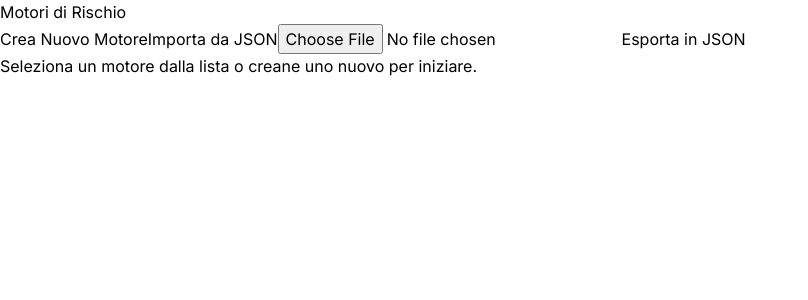
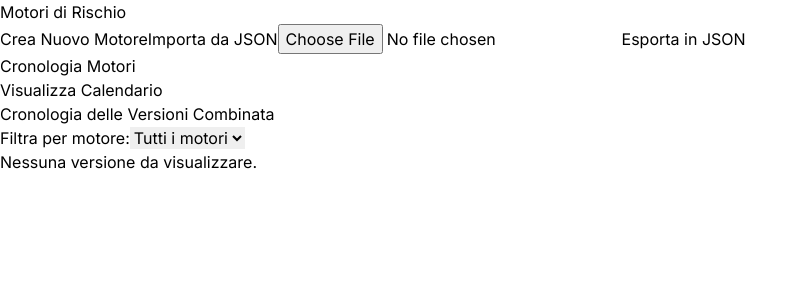
Before and after one commit to Castore1977/project_track, a React (Vite) app: page / in a window 1280 px wide. Shown: the top 300 px of the page, without its empty margins (0-808 px from the left). Built offline with nearby package versions, Linux system fonts and the light colour scheme.

Commit message:
Modifiche varie V5

```diff
--- a/src/App.jsx
+++ b/src/App.jsx
@@ -125,56 +125,94 @@ const DeleteConfirmModal = ({ onConfirm, onCancel, message }) => {
   );
 };
 
-const Timeline = ({ versions, onShowDetails, onDeleteVersion }) => {
+// Nuovo componente per la timeline combinata
+const AllEnginesTimeline = ({ engines, onShowDetails, onDeleteVersion }) => {
+    const [filterEngineId, setFilterEngineId] = useState('all');
+
+    // 1. Raccogli tutte le versioni con i dati del motore
+    const allVersions = engines.flatMap(engine =>
+        engine.versions.map((version, index) => ({
+            ...version,
+            engineId: engine.id,
+            engineName: engine.name,
+            engineVersions: engine.versions, // Passa tutte le versioni del motore per calcolare la versione precedente
+            versionIndex: index,
+        }))
+    ).filter(v => filterEngineId === 'all' || v.engineId === filterEngineId)
+     .sort((a, b) => new Date(b.timestamp) - new Date(a.timestamp)); // Ordina dalla più recente
+
+    const engineColors = ['bg-blue-500', 'bg-green-500', 'bg-red-500', 'bg-yellow-500', 'bg-purple-500', 'bg-indigo-500', 'bg-pink-500', 'bg-teal-500'];
+    const getEngineColor = (engineId) => {
+        const index = engines.findIndex(e => e.id === engineId);
+        return engineColors[index % engineColors.length];
+    };
+
     return (
         <div className="space-y-8 mt-8">
             <div className="flex justify-between items-center">
-        <h3 className="text-2xl font-bold">Cronologia delle Versioni</h3>
-        {versions.length > 1 && (
-          <button
-            onClick={onDeleteVersion}
-            className="bg-red-500 hover:bg-red-600 text-white font-bold py-2 px-4 rounded-lg transition-colors text-sm"
-          >
-            Elimina Ultima Versione
-          </button>
-        )}
+                <h3 className="text-2xl font-bold">Cronologia delle Versioni Combinata</h3>
             </div>
-      {versions.slice().reverse().map((version, index) => {
-        // Calcola l'indice della versione precedente nell'array originale, non quello invertito
-        const originalIndex = versions.length - 1 - index;
-        const previousVersion = originalIndex > 0 ? versions[originalIndex - 1] : null;
-        const changes = previousVersion ? getChangesSummary(version, previousVersion) : ['Versione iniziale del motore.'];
+
+            <div className="flex gap-4 items-center mb-4">
+                <label className="text-sm font-semibold">Filtra per motore:</label>
+                <select onChange={(e) => setFilterEngineId(e.target.value)}
+                        value={filterEngineId}
+                        className="p-2 rounded-lg bg-gray-50 dark:bg-gray-700">
+                    <option value="all">Tutti i motori</option>
+                    {engines.map(engine => <option key={engine.id} value={engine.id}>{engine.name}</option>)}
+                </select>
+            </div>
+
+            <div className="space-y-4">
+                {allVersions.length === 0 ? (
+                    <p className="text-center text-gray-500 dark:text-gray-400">Nessuna versione da visualizzare.</p>
+                ) : (
+                    allVersions.map((version, index) => {
+                        const previousVersion = version.versionIndex > 0 ? version.engineVersions[version.versionIndex - 1] : null;
+
+                        // Per il riepilogo, usiamo la versione corrente e la precedente (se esiste)
+                        const changes = previousVersion
+                            ? getChangesSummary(version, previousVersion)
+                            : ['Versione iniziale del motore.'];
+
+                        const engineColorClass = getEngineColor(version.engineId);
 
                         return (
-          <div key={version.versionId} className="relative pl-6">
-            <div className="absolute left-0 top-1 w-2 h-2 bg-blue-500 rounded-full"></div>
-            <div className="absolute left-1.5 top-2 h-full w-0.5 bg-blue-200 dark:bg-blue-800 -z-10"></div>
-            <p className="text-xs text-gray-500 dark:text-gray-400">{new Date(version.timestamp).toLocaleString()}</p>
-            {version.validityDate && (
-              <p className="text-xs text-gray-500 dark:text-gray-400 font-bold mt-1">Valido da: {version.validityDate}</p>
-            )}
-            <div className="p-4 bg-gray-50 dark:bg-gray-700 rounded-lg mt-2">
-              <h4 className="font-semibold text-lg">Versione {versions.length - index}</h4>
-              <ul className="list-disc list-inside text-sm mt-2 space-y-1">
-                {changes.map((change, i) => (
-                  <li key={i}>{change}</li>
-                ))}
+                            <div
+                                key={version.versionId}
+                                className={`p-4 rounded-lg shadow-md cursor-pointer transition-transform hover:scale-[1.01] flex items-start space-x-4 ${engineColorClass} bg-opacity-10 dark:bg-opacity-20`}
+                                onClick={() => {
+                                    if(previousVersion) {
+                                        onShowDetails(version.data, previousVersion.data);
+                                    }
+                                }}
+                            >
+                                <div className={`w-3 h-3 rounded-full ${engineColorClass} flex-shrink-0 mt-1.5`}></div>
+                                <div className="flex-1">
+                                    <h4 className={`font-semibold text-lg ${engineColorClass.replace('bg-', 'text-')}`}>
+                                        {version.engineName} - Versione {version.versionIndex + 1}
+                                    </h4>
+                                    <p className="text-xs text-gray-600 dark:text-gray-400 mt-1">
+                                        Data Creazione: {new Date(version.timestamp).toLocaleString()}
+                                        {version.validityDate && ` | Valido da: ${version.validityDate}`}
+                                    </p>
+                                    <ul className="list-disc list-inside text-sm mt-2 text-gray-800 dark:text-gray-200 space-y-1">
+                                        {/* Mostra solo il primo elemento per una sintesi concisa */}
+                                        <li className="font-medium truncate">{changes[0]}</li>
+                                        {changes.length > 1 && <li className="text-gray-500 dark:text-gray-400 text-xs">... (+{changes.length - 1} altre modifiche)</li>}
                                     </ul>
-              {previousVersion && (
-                <button
-                  onClick={() => onShowDetails(version.data, previousVersion.data)}
-                  className="mt-4 bg-gray-300 dark:bg-gray-600 hover:bg-gray-400 dark:hover:bg-gray-500 text-gray-900 dark:text-gray-100 py-1 px-3 rounded-lg text-sm"
-                >
-                  Visualizza Dettaglio
-                </button>
-              )}
                                 </div>
                             </div>
                         );
-      })}
+                    })
+                )}
+            </div>
+            {/* Pulsante per eliminare l'ultima versione è stato spostato per essere contestuale al motore selezionato,
+                ma lo manteniamo qui se è necessario per la vista combinata (per ora lo tolgo, lo si fa dalla vista 'list' standard) */}
         </div>
     );
 };
+
 
 const GanttTimeline = ({ engines, selectedEngine, onShowDetails, onBackToList }) => {
   // Stato locale per il filtro
@@ -246,7 +284,7 @@ const GanttTimeline = ({ engines, selectedEngine, onShowDetails, onBackToList })
             onClick={onBackToList}
             className="bg-gray-500 hover:bg-gray-600 text-white font-bold py-2 px-4 rounded-lg transition-colors text-sm"
         >
-            Torna a Cronologia
+            Torna a Cronologia Combinata
         </button>
       </div>
 
@@ -309,6 +347,61 @@ const GanttTimeline = ({ engines, selectedEngine, onShowDetails, onBackToList })
     </div>
   );
 };
+
+// Ho rimosso il vecchio componente Timeline e inglobato la sua logica in AllEnginesTimeline
+const Timeline = ({ versions, onShowDetails, onDeleteVersion }) => {
+  // Questo componente ora viene usato solo per la visualizzazione a lista di un SINGOLO motore, se necessario in futuro.
+  // Per ora, lo lasciamo come fallback concettuale ma non verrà chiamato dal nuovo flusso.
+  // La sua logica è stata assorbita e migliorata in AllEnginesTimeline.
+  return (
+    <div className="space-y-8 mt-8">
+      <div className="flex justify-between items-center">
+        <h3 className="text-2xl font-bold">Cronologia del Motore Corrente</h3>
+        {versions.length > 1 && (
+          <button
+            onClick={onDeleteVersion}
+            className="bg-red-500 hover:bg-red-600 text-white font-bold py-2 px-4 rounded-lg transition-colors text-sm"
+          >
+            Elimina Ultima Versione
+          </button>
+        )}
+      </div>
+      {versions.slice().reverse().map((version, index) => {
+        const originalIndex = versions.length - 1 - index;
+        const previousVersion = originalIndex > 0 ? versions[originalIndex - 1] : null;
+        const changes = previousVersion ? getChangesSummary(version, previousVersion) : ['Versione iniziale del motore.'];
+
+        return (
+          <div key={version.versionId} className="relative pl-6">
+            <div className="absolute left-0 top-1 w-2 h-2 bg-blue-500 rounded-full"></div>
+            <div className="absolute left-1.5 top-2 h-full w-0.5 bg-blue-200 dark:bg-blue-800 -z-10"></div>
+            <p className="text-xs text-gray-500 dark:text-gray-400">{new Date(version.timestamp).toLocaleString()}</p>
+            {version.validityDate && (
+              <p className="text-xs text-gray-500 dark:text-gray-400 font-bold mt-1">Valido da: {version.validityDate}</p>
+            )}
+            <div className="p-4 bg-gray-50 dark:bg-gray-700 rounded-lg mt-2">
+              <h4 className="font-semibold text-lg">Versione {versions.length - index}</h4>
+              <ul className="list-disc list-inside text-sm mt-2 space-y-1">
+                {changes.map((change, i) => (
+                  <li key={i}>{change}</li>
+                ))}
+              </ul>
+              {previousVersion && (
+                <button
+                  onClick={() => onShowDetails(version.data, previousVersion.data)}
+                  className="mt-4 bg-gray-300 dark:bg-gray-600 hover:bg-gray-400 dark:hover:bg-gray-500 text-gray-900 dark:text-gray-100 py-1 px-3 rounded-lg text-sm"
+                >
+                  Visualizza Dettaglio
+                </button>
+              )}
+            </div>
+          </div>
+        );
+      })}
+    </div>
+  );
+};
+
 
 const ChangeDetailsModal = ({ changes, onClose }) => {
   if (!changes) return null;
@@ -468,7 +561,7 @@ const App = () => {
   // Stati del modale e della vista
   const [isEditing, setIsEditing] = useState(false);
   const [isCreating, setIsCreating] = useState(false);
-  const [timelineView, setTimelineView] = useState('list'); // 'list' or 'gantt'
+  const [timelineView, setTimelineView] = useState('combined'); // MODIFICATO: 'combined' o 'gantt'
   const [changeDetails, setChangeDetails] = useState(null);
   const [isModalOpen, setIsModalOpen] = useState(false);
   const [showDeleteConfirm, setShowDeleteConfirm] = useState(false);
@@ -506,9 +599,9 @@ const App = () => {
 
   const handleSelectEngine = (engine) => {
     setSelectedEngine(engine);
-    // NON toccare timelineView qui, a meno che non si stia creando un nuovo motore
+    // Quando seleziono un motore, mostro la vista combinata di default
     if (engine) {
-        setTimelineView('list');
+        setTimelineView('combined');
         setIsEditing(false);
         setIsCreating(false);
         loadEngineData(engine);
@@ -693,7 +786,7 @@ const App = () => {
   };
 
   const handleBackToList = () => {
-    setTimelineView('list');
+    setTimelineView('combined'); // MODIFICATO: Torna alla lista combinata
   };
 
   // Funzioni di supporto per dati basati su array (Statistico, Esterno, Logica, Impatto)
@@ -714,6 +807,9 @@ const App = () => {
       </div>
     );
   }
+
+  // Determina se mostrare l'EngineDetails (modalità modifica o creazione) o la Timeline/Gantt
+  const showEngineDetails = isCreating || isEditing;
 
   return (
     <div className="min-h-screen bg-gray-100 dark:bg-gray-900 text-gray-900 dark:text-gray-100 font-sans p-6 flex flex-col lg:flex-row gap-6">
@@ -783,10 +879,26 @@ const App = () => {
       </div>
 
       <div className="flex-1 p-6 bg-white dark:bg-gray-800 rounded-lg shadow-lg">
-        {isCreating ? (
+        {showEngineDetails ? (
           <div>
             <div className="flex justify-between items-center mb-4">
-              <h2 className="text-2xl font-bold">Nuovo Motore</h2>
+              <h2 className="text-2xl font-bold">{isCreating ? 'Nuovo Motore' : selectedEngine.name}</h2>
+              <div className="space-x-2">
+                  {isEditing && (
+                      <button
+                           onClick={() => {
+                           setIsEditing(prev => !prev);
+                           // Ricarica i dati dell'ultima versione se si esce dalla modalità di modifica
+                           if (isEditing) {
+                               loadEngineData(selectedEngine);
+                           }
+                         }}
+                         className="bg-blue-500 hover:bg-blue-600 text-white font-bold py-2 px-4 rounded-lg transition-colors"
+                       >
+                           Visualizza
+                       </button>
+                  )}
+                   {isCreating && (
                        <button
                            onClick={() => {
                            setIsCreating(false);
@@ -796,7 +908,20 @@ const App = () => {
                        >
                            Indietro
                        </button>
+                   )}
+                   {selectedEngine && !isCreating && (
+                       <button
+                         onClick={() => handleDeleteEngineConfirm(selectedEngine.id)}
+                         className="bg-red-500 hover:bg-red-600 text-white font-bold py-2 px-4 rounded-lg transition-colors"
+                       >
+                         Elimina
+                       </button>
+                   )}
               </div>
+            </div>
+
+            {isCreating ? (
+                <>
                     <div className="mb-4">
                         <label className="block text-sm font-semibold mb-2">Nome Motore</label>
                         <input
@@ -820,42 +945,9 @@ const App = () => {
                     >
                         Salva Motore
                     </button>
-          </div>
-        ) : selectedEngine ? (
-          <div>
-            <div className="flex justify-between items-center mb-4">
-              <h2 className="text-3xl font-bold">{selectedEngine.name}</h2>
-              <div className="space-x-2">
-                <button
-                  onClick={() => {
-                    setIsEditing(prev => !prev);
-                    // Ricarica i dati dell'ultima versione se si esce dalla modalità di modifica
-                    if (isEditing) {
-                        loadEngineData(selectedEngine);
-                    }
-                  }}
-                  className="bg-blue-500 hover:bg-blue-600 text-white font-bold py-2 px-4 rounded-lg transition-colors"
-                >
-                  {isEditing ? 'Visualizza' : 'Modifica'}
-                </button>
-                {!isEditing && (
-                    <button
-                        onClick={() => setTimelineView(prev => prev === 'list' ? 'gantt' : 'list')}
-                        className="bg-purple-500 hover:bg-purple-600 text-white font-bold py-2 px-4 rounded-lg transition-colors"
-                    >
-                        {timelineView === 'list' ? 'Visualizza Calendario' : 'Mostra Lista'}
-                    </button>
-                )}
-                <button
-                  onClick={() => handleDeleteEngineConfirm(selectedEngine.id)}
-                  className="bg-red-500 hover:bg-red-600 text-white font-bold py-2 px-4 rounded-lg transition-colors"
-                >
-                  Elimina
-                </button>
-              </div>
-            </div>
-            <p className="text-gray-600 dark:text-gray-400 mb-6">{selectedEngine.description}</p>
-
+                </>
+            ) : (
+                <>
                 {/* Sezione Modifica/Salvataggio */}
                 {isEditing && (
                   <div className="space-y-6 mb-6 p-4 border border-gray-300 dark:border-gray-600 rounded-lg">
@@ -879,21 +971,6 @@ const App = () => {
                     </div>
                   </div>
                 )}
-
-            {timelineView === 'list' && !isEditing ? (
-              <Timeline
-                versions={selectedEngine.versions}
-                onShowDetails={handleViewDetails}
-                onDeleteVersion={handleDeleteVersionConfirm}
-              />
-            ) : timelineView === 'gantt' && !isEditing ? (
-              <GanttTimeline
-                engines={engines}
-                selectedEngine={selectedEngine}
-                onShowDetails={handleViewDetails}
-                onBackToList={handleBackToList}
-              />
-            ) : (
                 <EngineDetails
                   statisticalEngines={statisticalEngines}
                   setStatisticalEngines={setStatisticalEngines}
@@ -910,11 +987,53 @@ const App = () => {
                   updateEntry={updateEntry}
                   deleteEntry={deleteEntry}
                 />
+                </>
             )}
           </div>
         ) : (
-          <div className="text-center p-12 text-gray-500 dark:text-gray-400">
-            <h3 className="text-xl font-semibold mb-2">Seleziona un motore dalla lista o creane uno nuovo per iniziare.</h3>
+          <div>
+            <div className="flex justify-between items-center mb-4">
+               <h2 className="text-3xl font-bold">{selectedEngine ? `Cronologia: ${selectedEngine.name}` : 'Cronologia Motori'}</h2>
+               <div className="space-x-2">
+                   {selectedEngine && (
+                       <button
+                           onClick={() => setIsEditing(true)}
+                           className="bg-blue-500 hover:bg-blue-600 text-white font-bold py-2 px-4 rounded-lg transition-colors"
+                       >
+                           Modifica Motore
+                       </button>
+                   )}
+                   <button
+                       onClick={() => setTimelineView(prev => prev === 'combined' ? 'gantt' : 'combined')}
+                       className="bg-purple-500 hover:bg-purple-600 text-white font-bold py-2 px-4 rounded-lg transition-colors"
+                   >
+                       {timelineView === 'combined' ? 'Visualizza Calendario' : 'Mostra Lista Combinata'}
+                   </button>
+                   {selectedEngine && selectedEngine.versions.length > 1 && timelineView === 'combined' && (
+                       <button
+                         onClick={handleDeleteVersionConfirm}
+                         className="bg-red-500 hover:bg-red-600 text-white font-bold py-2 px-4 rounded-lg transition-colors text-sm"
+                       >
+                         Elimina Ultima Versione
+                       </button>
+                   )}
+               </div>
+            </div>
+
+            {timelineView === 'combined' ? (
+                <AllEnginesTimeline
+                    engines={engines}
+                    onShowDetails={handleViewDetails}
+                    onDeleteVersion={handleDeleteVersionConfirm}
+                />
+            ) : (
+                <GanttTimeline
+                    engines={engines}
+                    selectedEngine={selectedEngine}
+                    onShowDetails={handleViewDetails}
+                    onBackToList={handleBackToList}
+                />
+            )}
           </div>
         )}
       </div>
```
Lines whose indentation alone changed are shown as unchanged.
